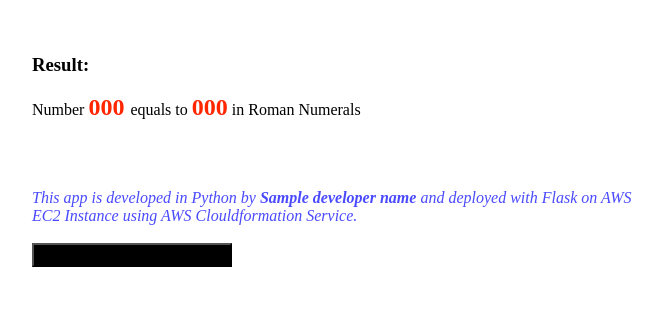
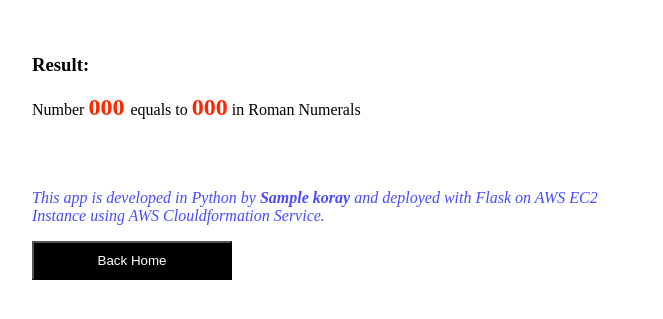
Before and after one commit to koraykoksal/aws, a Flask app: template projects/convert-to-roman-numerals/templates/result.html in a window 1280 px wide. Shown: the part 280-599 px from the top of the page, without its empty margins (308-971 px from the left). Run offline with Flask 3, Linux system fonts and the light colour scheme; the template is opened without the code that fills it: most values are stand-ins (such as "Sample title", 1, 10 or a date in 2020).

Commit message:
back home button updated

```diff
--- a/projects/convert-to-roman-numerals/templates/index.html
+++ b/projects/convert-to-roman-numerals/templates/index.html
@@ -73,7 +73,7 @@
     {% endif %}
   </form>
 
-  <p class="footnote"><i>This app is developed in Python by <b>{{ developer_name }}</b> and deployed with Flask on AWS EC2 Instance using AWS Clouldformation Service.</i></p>
+  <p class="footnote"><i>This app is developed in Python by <b>{{ Koray }}</b> and deployed with Flask on AWS EC2 Instance using AWS Clouldformation Service.</i></p>
 </body>
 
 </html>
--- a/projects/convert-to-roman-numerals/templates/result.html
+++ b/projects/convert-to-roman-numerals/templates/result.html
@@ -49,16 +49,16 @@
                 number_roman }}</b></span> in Roman Numerals</p><br><br>
 
 
-    <p class="footnote"><i>This app is developed in Python by <b>{{ developer_name }}</b> and deployed with Flask on AWS
+    <p class="footnote"><i>This app is developed in Python by <b>{{ Koray }}</b> and deployed with Flask on AWS
             EC2 Instance using AWS Clouldformation Service.</i></p>
 
 
-    <button style="background-color:black;color: white;padding: 10px;width: 200px;" onclick="goToHome()"></button>
+    <button style="background-color:black;color: white;padding: 10px;width: 200px;" onclick="goToHome()">Back Home</button>
 
     <script>
         // Function to redirect to home page
         function goToHome() {
-            window.location.href = '/'; // Redirects to the root directory
+            window.location.href = 'index.html'; // Redirects to the root directory
         }
     </script>
 
```
